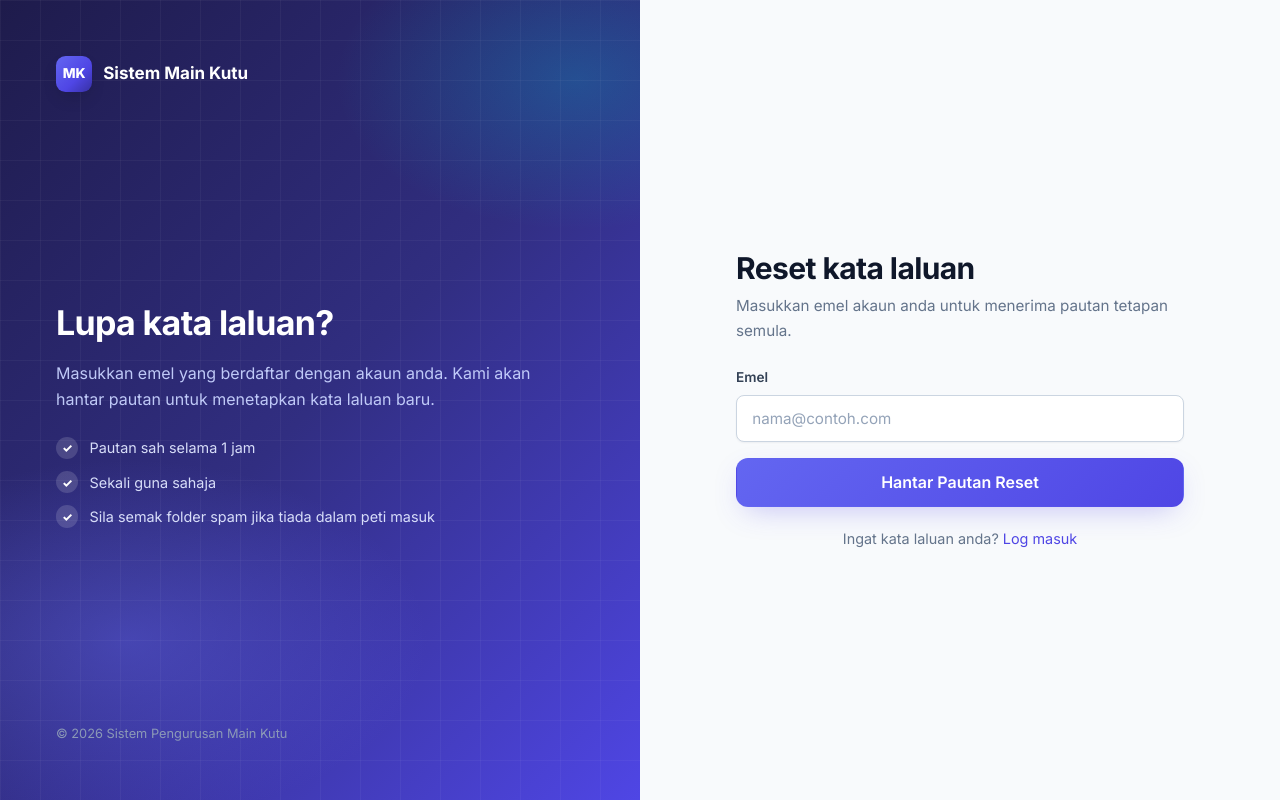
After one commit to kopie-IT/sistem-pengurusan-kewangan-KUTU, a PHP site: page /forgot-password in a window 1280 px wide. The commit adds this page. Run offline with PHP 8.4, Linux system fonts and the light colour scheme.

Commit message:
feat: working forgot-password flow + reset admin credentials
- Lupa kata laluan link on /login now points to /forgot-password
- AuthService::requestPasswordReset generates single-use SHA-256 token (1h TTL)
- AuthController showForgotPassword/forgotPassword with anti-enumeration reply
- View auth/forgot-password.php consistent with auth layout
- Routes registered; controller reads APP_DEBUG via config() helper
- Reset admin@mainkutu.local password to Admin@12345 and clear lockout state
- Verified end-to-end: POST /login -> 302 /dashboard with admin session

```diff
--- a/public_html/app/controllers/AuthController.php
+++ b/public_html/app/controllers/AuthController.php
@@ -167,6 +167,51 @@ final class AuthController extends Controller
         $this->redirect('/login');
     }
 
+    // ----------------------------------------------------------------------
+    // Forgot password (public)
+    // ----------------------------------------------------------------------
+
+    public function showForgotPassword(): void
+    {
+        $this->view('auth/forgot-password', [
+            'title'  => 'Lupa Kata Laluan',
+            'layout' => 'layouts/auth',
+        ]);
+    }
+
+    public function forgotPassword(): void
+    {
+        $token = (string) ($_POST['csrf_token'] ?? '');
+        if (!hash_equals((string) ($_SESSION['csrf_token'] ?? ''), $token)) {
+            set_flash('error', 'Sesi tidak sah. Sila cuba lagi.');
+            $this->redirect('/forgot-password');
+        }
+
+        $email = trim((string) ($_POST['email'] ?? ''));
+        if ($email === '' || !filter_var($email, FILTER_VALIDATE_EMAIL)) {
+            set_flash('error', 'Sila masukkan emel yang sah.');
+            $_SESSION['old']['email'] = $email;
+            $this->redirect('/forgot-password');
+        }
+
+        $result = $this->auth->requestPasswordReset($email);
+
+        // Generic message to prevent user enumeration.
+        $message = 'Jika emel berdaftar, pautan tetapan semula telah dihantar.';
+        set_flash('success', $message);
+
+        // In this environment there is no SMTP — show the reset link inline
+        // when running in debug/local mode so the user can complete the flow.
+        // The link is only set when a token was actually generated (existing
+        // + active user), and only ever displayed outside production.
+        $debug = filter_var(config('APP_DEBUG', 'false'), FILTER_VALIDATE_BOOLEAN);
+        if ($debug && !empty($result['url'])) {
+            set_flash('info', 'Pautan pembangunan: ' . $result['url']);
+        }
+
+        $this->redirect('/forgot-password');
+    }
+
     private function redirectTarget(string $token): string
     {
         return $token !== '' ? '/reset-password?token=' . urlencode($token) : '/reset-password';
--- a/public_html/app/routes/web.php
+++ b/public_html/app/routes/web.php
@@ -57,6 +57,8 @@ $router->post('/register', [AuthController::class, 'register']);
 
 $router->get('/reset-password',  [AuthController::class, 'showResetPassword'], 'reset-password');
 $router->post('/reset-password', [AuthController::class, 'resetPassword']);
+$router->get('/forgot-password',  [AuthController::class, 'showForgotPassword'], 'forgot-password');
+$router->post('/forgot-password', [AuthController::class, 'forgotPassword']);
 
 $router->post('/logout', [AuthController::class, 'logout'], 'logout');
 $router->get('/logout',  [AuthController::class, 'logout']);
--- a/public_html/app/services/AuthService.php
+++ b/public_html/app/services/AuthService.php
@@ -214,6 +214,48 @@ final class AuthService
     }
 
     /**
+     * User-initiated "forgot password" flow.
+     *
+     * Always returns ok=true with a generic message to prevent user
+     * enumeration. If the email exists, an active user, and not locked,
+     * a single-use reset token is generated and persisted.
+     *
+     * @return array{ok: bool, url?: string, token?: string}
+     */
+    public function requestPasswordReset(string $email): array
+    {
+        $generic = ['ok' => true];
+        $user    = $this->users->findByEmail($email);
+        if (!$user) {
+            // Pretend success to avoid user enumeration.
+            return $generic;
+        }
+        if (!$user->isActive()) {
+            return $generic;
+        }
+
+        $plaintext  = bin2hex(random_bytes(16)); // 32-char hex token
+        $tokenHash  = hash('sha256', $plaintext);
+        $expiresAt  = date('Y-m-d H:i:s', time() + self::RESET_TOKEN_TTL);
+
+        $this->resets->deleteForUser($user->id);
+        $this->resets->create($user->id, $tokenHash, $expiresAt, null);
+
+        AuditService::log('auth.password.reset_requested', $user->id, 'user', $user->id, [
+            'expires_at' => $expiresAt,
+        ]);
+
+        // No SMTP configured in this environment — surface the link to the
+        // requester so they can complete the flow. In production this would
+        // dispatch an email via NotificationService instead.
+        return [
+            'ok'    => true,
+            'token' => $plaintext,
+            'url'   => url('/reset-password?token=' . $plaintext),
+        ];
+    }
+
+    /**
      * Validate a plaintext token and return the user, or null.
      */
     public function findUserByResetToken(string $plaintextToken): ?User
--- /dev/null
+++ b/public_html/app/views/auth/forgot-password.php
@@ -0,0 +1,59 @@
+<div class="auth-shell">
+    <aside class="auth-aside" aria-label="Branding">
+        <a href="<?= url('/') ?>" class="brand">
+            <span class="nav-brand-mark" aria-hidden="true">MK</span>
+            <span>Sistem Main Kutu</span>
+        </a>
+
+        <div class="content">
+            <h2>Lupa kata laluan?</h2>
+            <p>
+                Masukkan emel yang berdaftar dengan akaun anda. Kami akan
+                hantar pautan untuk menetapkan kata laluan baru.
+            </p>
+            <ul>
+                <li>Pautan sah selama 1 jam</li>
+                <li>Sekali guna sahaja</li>
+                <li>Sila semak folder spam jika tiada dalam peti masuk</li>
+            </ul>
+        </div>
+
+        <p class="meta">&copy; <?= date('Y') ?> Sistem Pengurusan Main Kutu</p>
+    </aside>
+
+    <section class="auth-main">
+        <div class="auth-card">
+            <a href="<?= url('/') ?>" class="auth-brand-mobile">
+                <span class="nav-brand-mark" aria-hidden="true">MK</span>
+                <span>Main Kutu</span>
+            </a>
+
+            <h1>Reset kata laluan</h1>
+            <p class="subtitle">Masukkan emel akaun anda untuk menerima pautan tetapan semula.</p>
+
+            <?= flash_messages() ?>
+
+            <form method="POST" action="<?= url('/forgot-password') ?>" novalidate>
+                <?= csrf_field() ?>
+
+                <div class="form-group">
+                    <label for="email" class="form-label">Emel</label>
+                    <input type="email" id="email" name="email" required autocomplete="email"
+                           placeholder="nama@contoh.com"
+                           value="<?= e($_SESSION['old']['email'] ?? '') ?>"
+                           class="form-control">
+                    <?php unset($_SESSION['old']); ?>
+                </div>
+
+                <button type="submit" class="btn btn-primary btn-block btn-lg">
+                    Hantar Pautan Reset
+                </button>
+
+                <p class="text-center text-muted" style="font-size: 0.9rem; margin-top: 1.25rem;">
+                    Ingat kata laluan anda?
+                    <a href="<?= url('/login') ?>">Log masuk</a>
+                </p>
+            </form>
+        </div>
+    </section>
+</div>
--- a/public_html/app/views/auth/login.php
+++ b/public_html/app/views/auth/login.php
@@ -63,7 +63,7 @@
                         <input type="checkbox" name="remember" value="1">
                         <span>Ingat saya</span>
                     </label>
-                    <a href="#">Lupa kata laluan?</a>
+                    <a href="<?= url('/forgot-password') ?>">Lupa kata laluan?</a>
                 </div>
 
                 <button type="submit" class="btn btn-primary btn-block btn-lg">Log Masuk</button>
```
Also changed, not shown: scripts/list_users.php (added, +25 -0 lines), docs/CHANGELOG.md, 8 other files.
